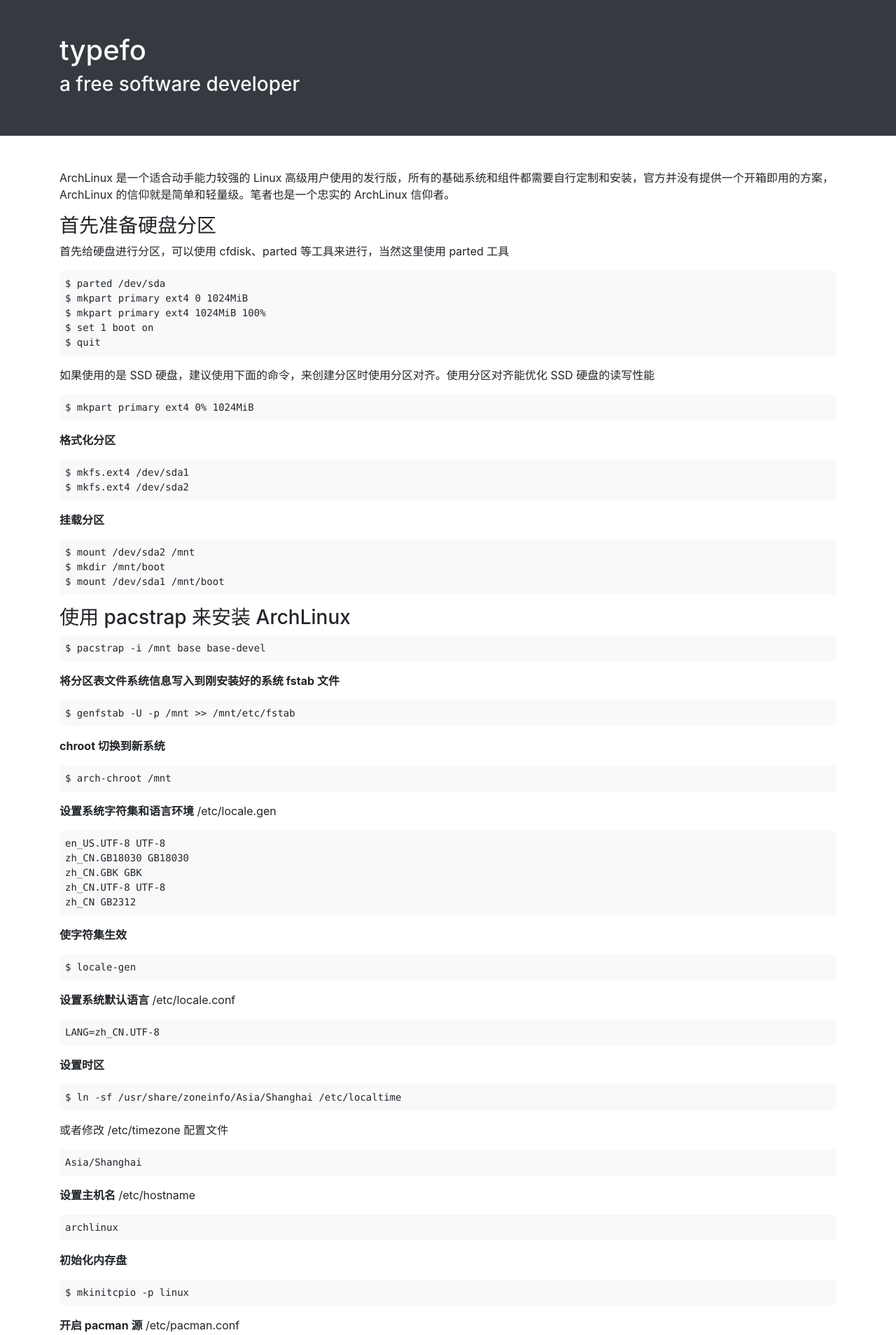
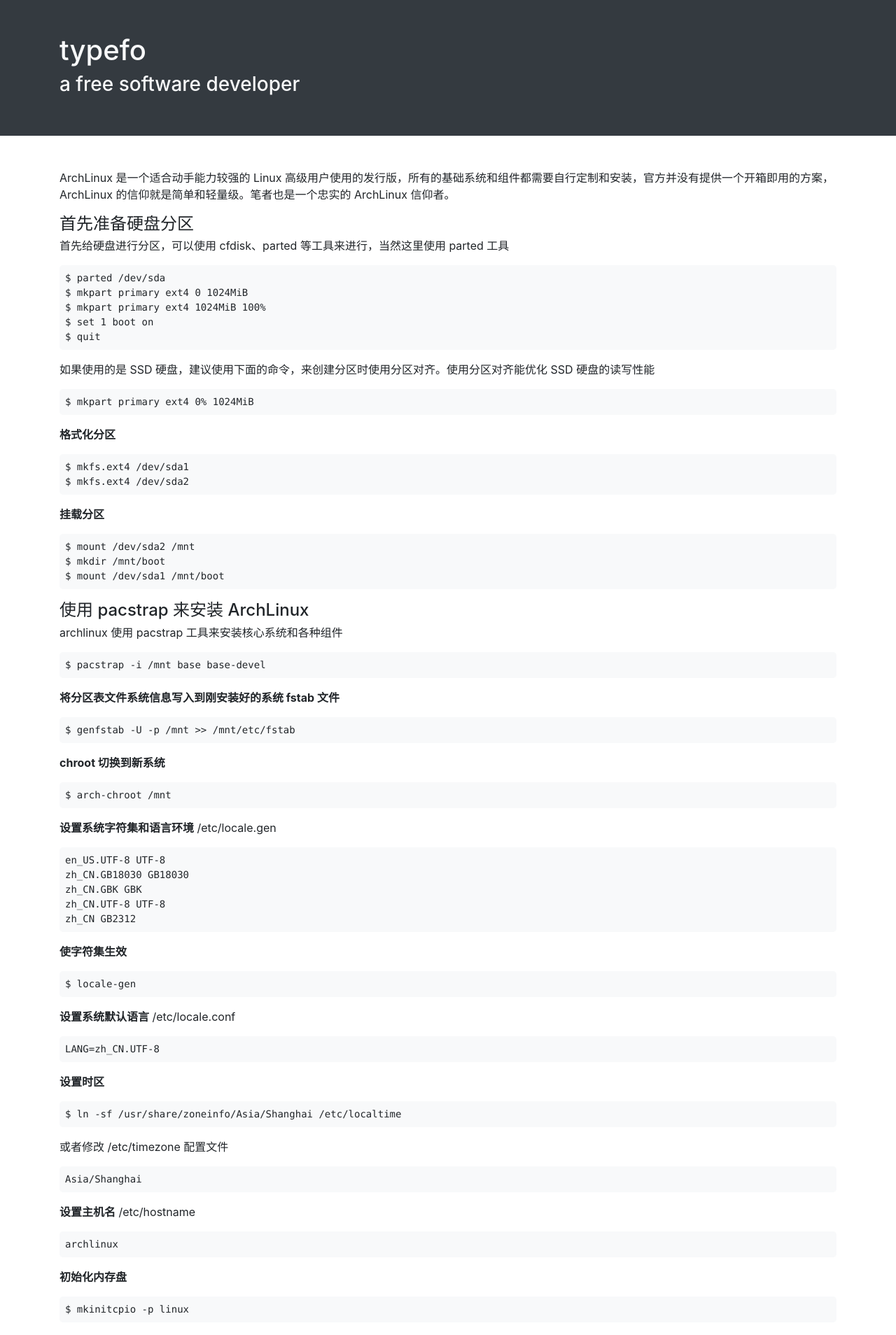
Before and after one commit to ehsud/blog, a Jekyll site: the page built from linux/archlinux-install-guide.md, in a window 1280 px wide. Shown: the top 1908 px of the page at 70% size. Built offline with Jekyll 4.4.1, drawn with Linux system fonts in a browser that asks for light colours.

Commit message:
updated some files

```diff
--- a/assets/css/style.css
+++ b/assets/css/style.css
@@ -12,6 +12,11 @@ body {
     width: 100%;
 }
 
+.content h3 {
+    font-size: 1.5rem;
+    margin-bottom: 0.3rem;
+}
+
 pre[class="highlight"] {
     padding: .5rem!important;
     border-radius: .3rem!important;
--- a/linux/archlinux-install-guide.md
+++ b/linux/archlinux-install-guide.md
@@ -32,6 +32,8 @@ ArchLinux 是一个适合动手能力较强的 Linux 高级用户使用的发行
     $ mount /dev/sda1 /mnt/boot
 
 ### 使用 pacstrap 来安装 ArchLinux
+
+archlinux 使用 pacstrap 工具来安装核心系统和各种组件
 
     $ pacstrap -i /mnt base base-devel
 
```
